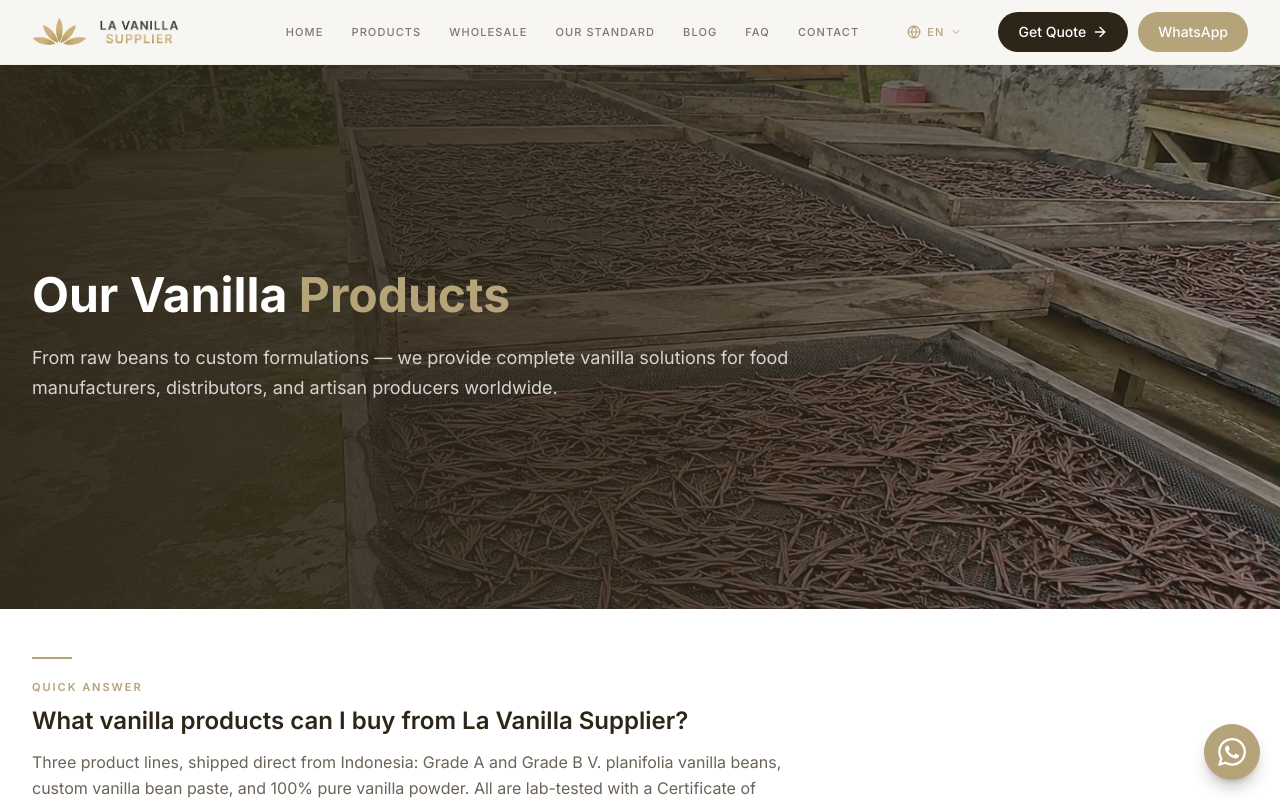
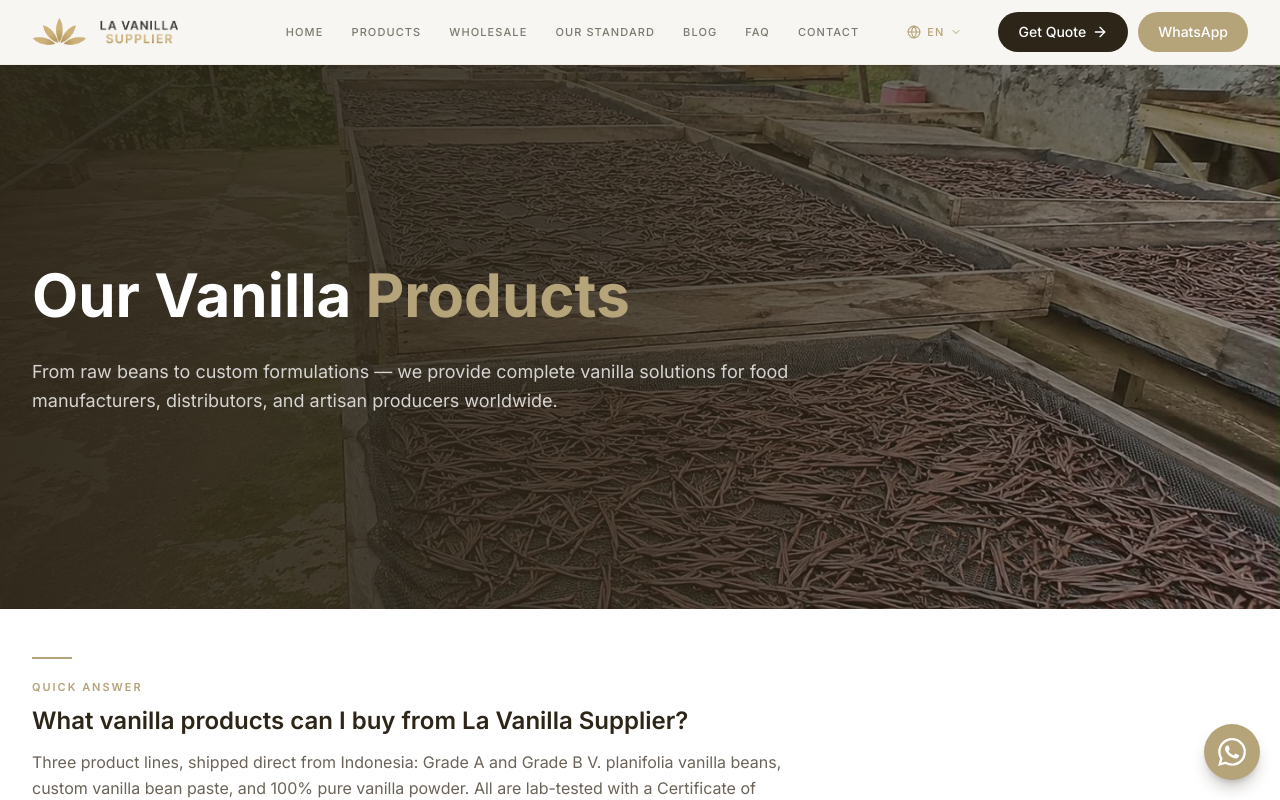
Before and after one commit to irfanmulachela-glitch/vanilla, a Next.js app: page /products in a window 1280 px wide. Shown: the top 800 px of the page. Built offline with nearby package versions, Linux system fonts and the light colour scheme.

Commit message:
fix: match /products hero h1 font size with wholesale and our-standard (xl:text-6xl)

```diff
--- a/src/app/products/page.tsx
+++ b/src/app/products/page.tsx
@@ -71,7 +71,7 @@ export default function ProductsPage() {
         </div>
         <div className="w-full max-w-7xl mx-auto px-4 sm:px-6 lg:px-8 relative">
           <div className="max-w-3xl">
-            <h1 className="text-4xl lg:text-5xl font-bold mb-6">
+            <h1 className="text-4xl lg:text-5xl xl:text-6xl font-bold mb-6 leading-tight">
               Our Vanilla <span className="text-[#B5A37A]">Products</span>
             </h1>
             <p className="text-lg text-stone-300 leading-relaxed">
```
